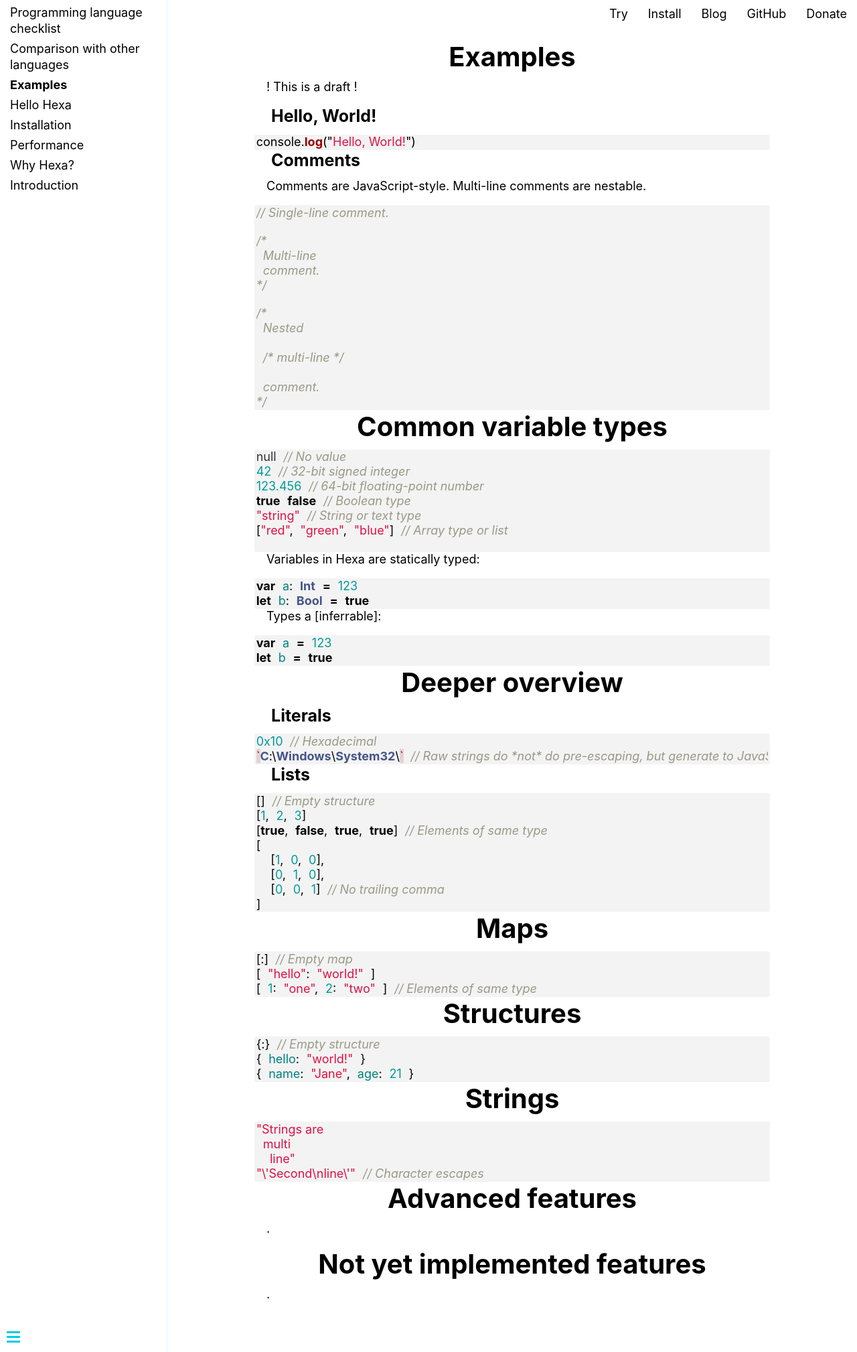
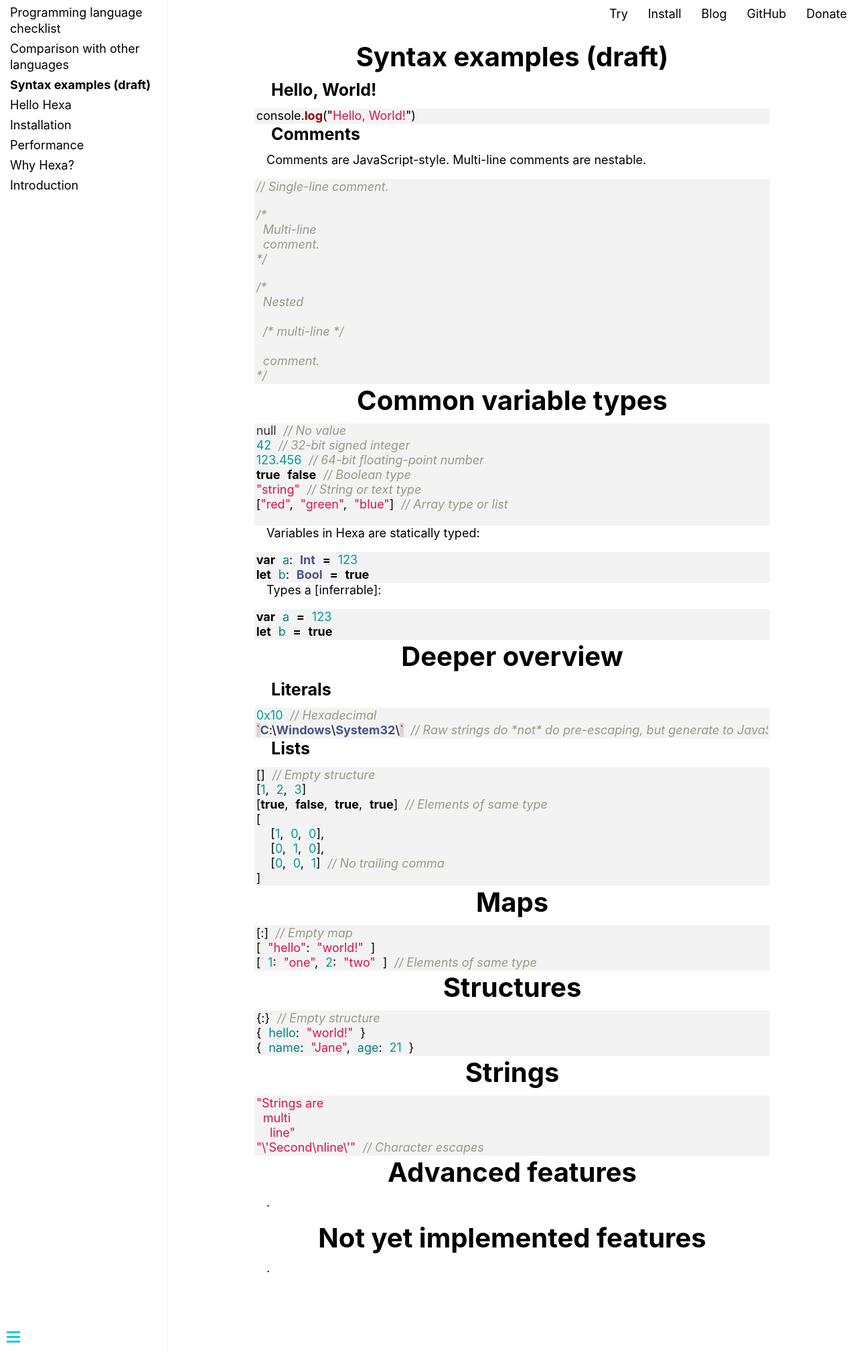
Before and after one commit to hexalang/hexalang.github.io, a Jekyll site: the page built from _book/Examples.md, in a window 1280 px wide. Shown: the whole page at 67% size. Built offline with Jekyll 4.4.1, drawn with Linux system fonts in a browser that asks for light colours.

Commit message:
Update Examples.md

```diff
--- a/_book/Examples.md
+++ b/_book/Examples.md
@@ -1,11 +1,7 @@
 ---
 layout: book
-title: Examples
+title: Syntax examples (draft)
 ---
-
-! This is a draft !
-
-
 
 ### Hello, World!
 
```
